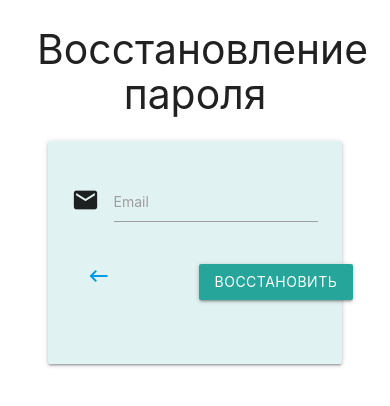
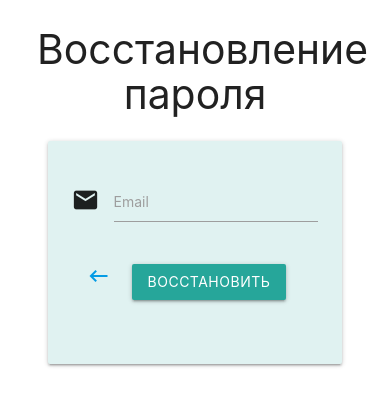
Before and after one commit to Aleksstepanov/akt_pges, a Vue app: page /forgot_password in a window 390 px wide. Shown: the top 406 px of the page. Built offline with nearby package versions, Linux system fonts and the light colour scheme; no server answers.

Commit message:
responsive register.vue

```diff
--- a/src/views/ForgotPassword.vue
+++ b/src/views/ForgotPassword.vue
@@ -25,7 +25,7 @@
                       <i class="material-icons right">keyboard_backspace</i>
                     </router-link>
                   </div>
-                  <div class="col s3 offset-s3">
+                  <div class="col s3">
                     <button
                       class="btn waves-effect waves-light"
                       type="submit"
--- a/src/views/Register.vue
+++ b/src/views/Register.vue
@@ -71,7 +71,7 @@
                     <i class="material-icons right">keyboard_backspace</i>
                   </router-link>
                 </div>
-                <div class="col s3 offset-s6">
+                <div class="col s3 offset-s4 m3 offset-m5">
                   <button
                     class="btn waves-effect waves-light"
                     type="submit"
```
